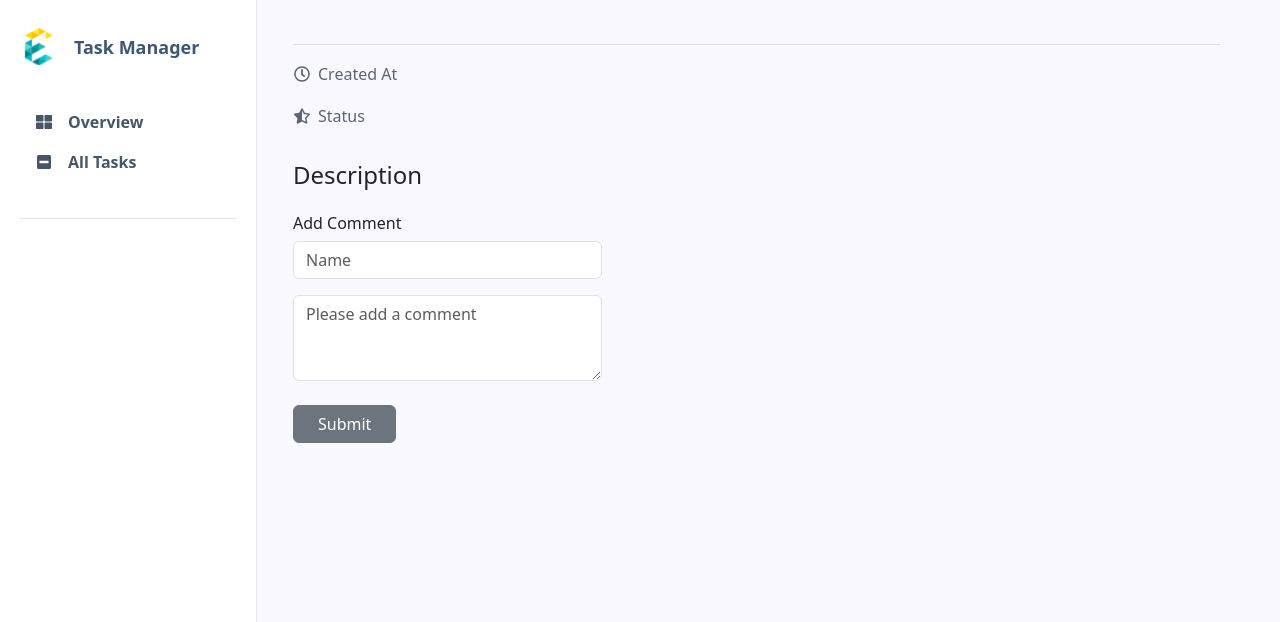
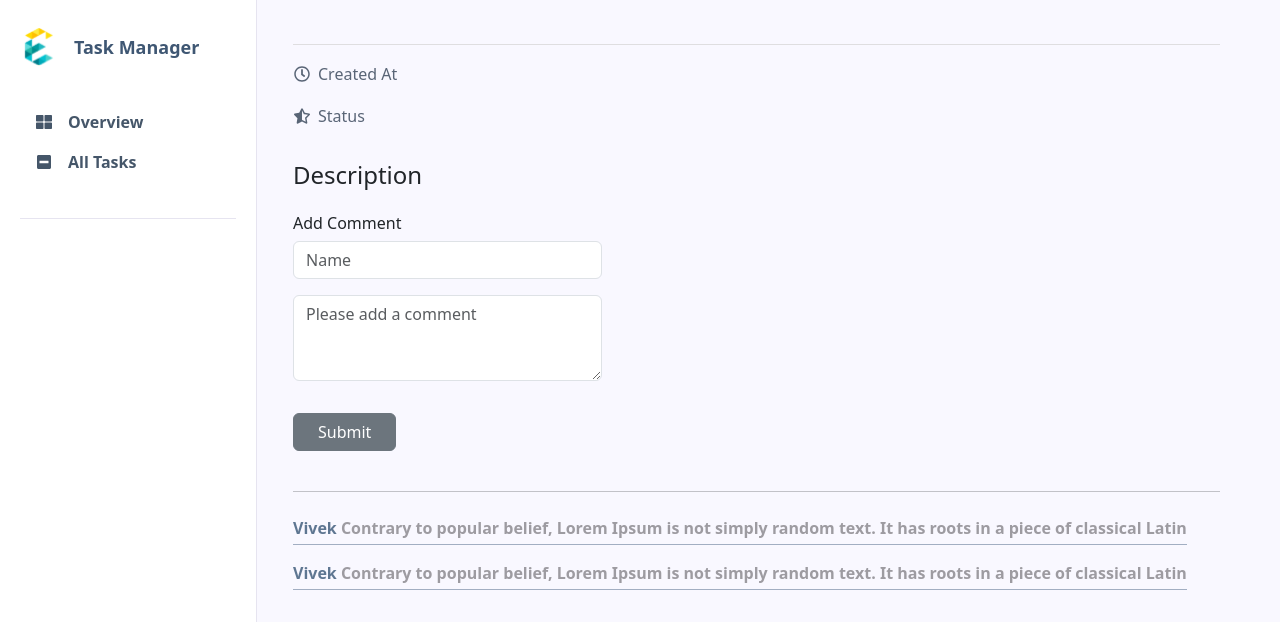
Before and after one commit to blip2311/exemplifi_react_ui, a React (Create React App) app: page /task-details in a window 1280 px wide. Shown: the top 622 px of the page. Built offline with nearby package versions, Linux system fonts and the light colour scheme.

Commit message:
component Updated

```diff
--- a/src/Pages/Home/Home.scss
+++ b/src/Pages/Home/Home.scss
@@ -35,6 +35,7 @@ form {
     padding: 10px;
     border-radius: 6px;
     border-color: #b4b9c9;
+    cursor: pointer;
     .heading-title {
       font-size: 14px;
       color: #56555c;
--- a/src/Pages/TaskDetails/CommentForm/CommentForm.js
+++ b/src/Pages/TaskDetails/CommentForm/CommentForm.js
@@ -28,6 +28,7 @@ const CommentForm = () => {
 
   return (
     <>
+
       <form className="comment-form" onSubmit={handleSubmit}>
         <div className="col-12 col-md-4 mb-3">
           <input
@@ -53,18 +54,21 @@ const CommentForm = () => {
           ></textarea>
         </div>
 
-        <button type="submit" className="btn btn-secondary px-4">
+        <button type="submit" className="btn btn-secondary px-4 mt-2 mb-4">
           Submit
         </button>
       </form>
-
+       <hr></hr>
       {/* Display the list of comments */}
       <ul className="comment-list mt-4">
         {comments.map((commentItem, index) => (
           <li key={index}>
             <span>{commentItem.name}</span> {commentItem.comment}
           </li>
+
         ))}
+        <li><span>Vivek</span> Contrary to popular belief, Lorem Ipsum is not simply random text. It has roots in a piece of classical Latin</li>
+        <li><span>Vivek</span> Contrary to popular belief, Lorem Ipsum is not simply random text. It has roots in a piece of classical Latin</li>
       </ul>
     </>
   );
--- a/src/Pages/TaskDetails/CommentForm/CommentForm.scss
+++ b/src/Pages/TaskDetails/CommentForm/CommentForm.scss
@@ -3,14 +3,19 @@
     li{
         list-style-type: none;
         border-bottom: 1px solid rgba(76, 103, 133, 0.5);
-        display: inline-flex;
+        display: block;
         gap: 4px;
         color: #9D9BA1;
         font-family: 14px;
         font-weight: 600;
         margin-bottom: 16px;
+        padding-bottom: 4px;
         span{
             color: #4C6785E5;
         }
+        width: fit-content;
     }
 }
+hr{
+    background: #D9D9D9CC;
+}
```
